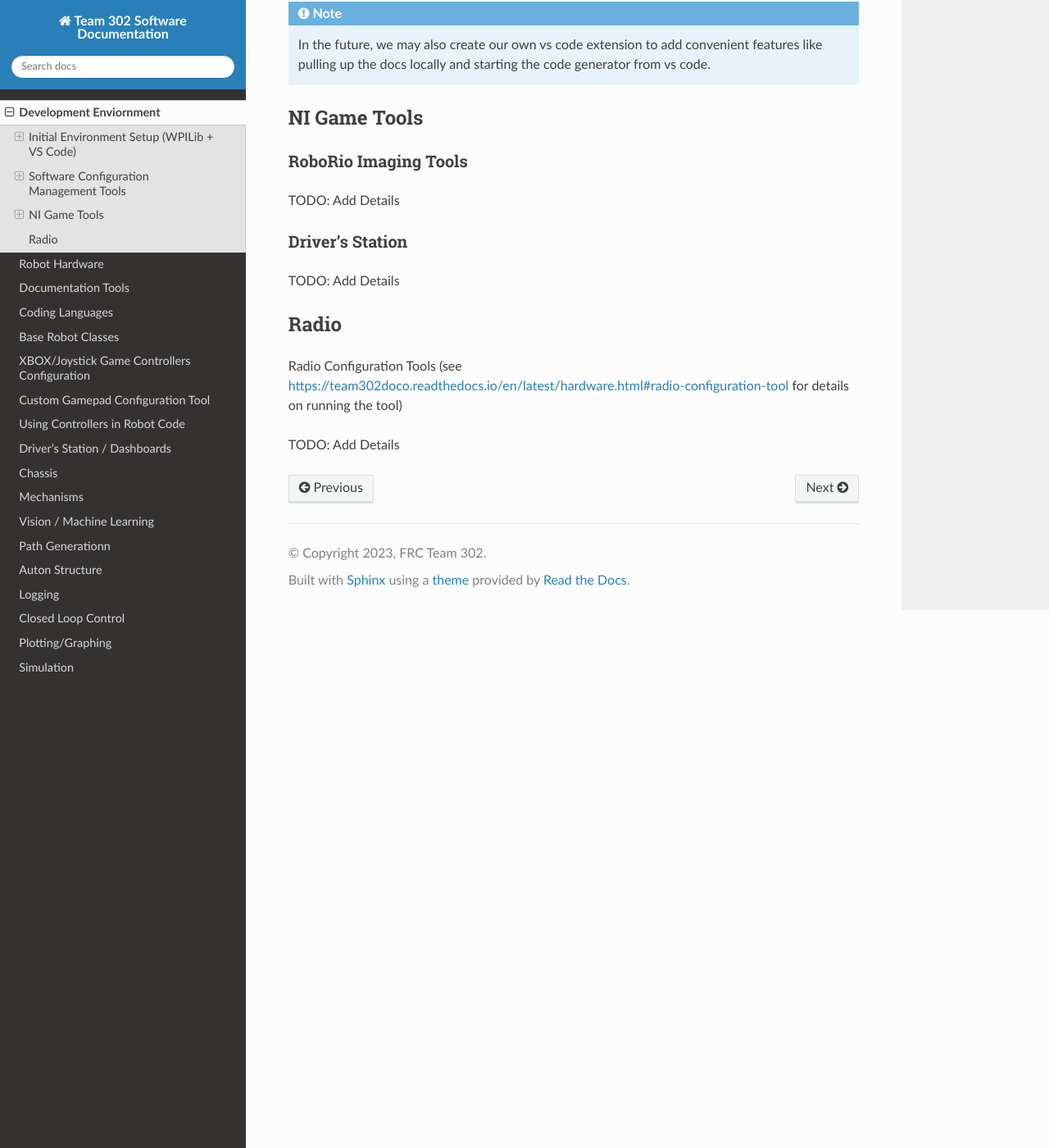
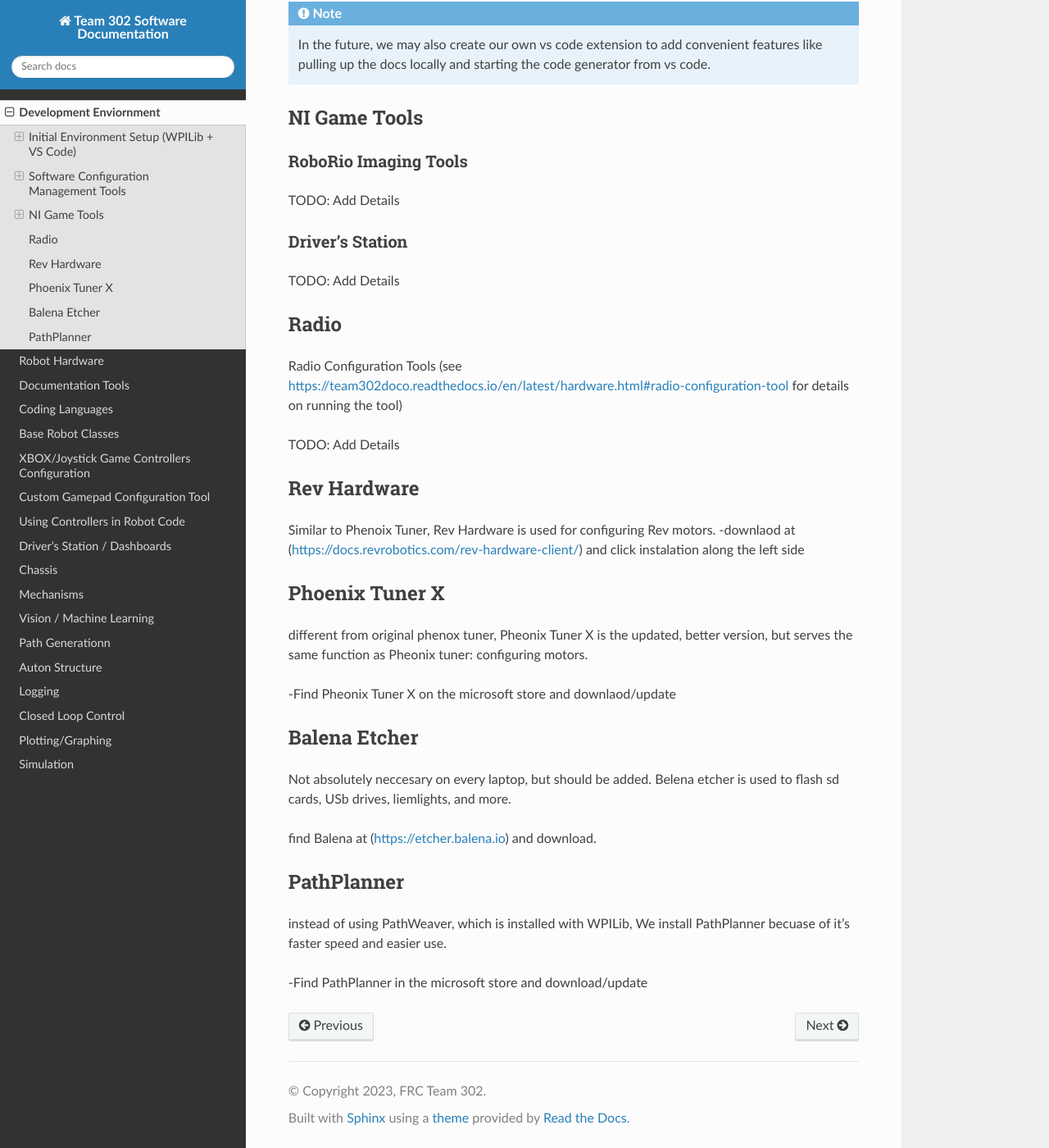
Before and after one commit to Team302/Team302Doco, a Sphinx documentation site: the page built from docs/devenv.rst, in a window 1280 px wide and 1400 px high, scrolled down 2684 px. Shown: the whole window at 82% size. Built offline with Sphinx 7.4.7 and the Read the Docs theme 2.0.0, drawn with Linux system fonts in a browser that asks for light colours; some of the changed text lies outside the part shown.

Commit message:
Update devenv.rst

```diff
--- a/docs/devenv.rst
+++ b/docs/devenv.rst
@@ -10,7 +10,7 @@
 
 These steps will install:
 
-* WPI Tools such as SmartDashboard, Shuffleboard and Glass (all dashboards), PathWeaver (autonomous path planning) and SysID (robot characterization).
+* WPI Tools such as SmartDashboard, Shuffleboard and Glass (all dashboards), PathWeaver (Use Path and SysID (robot characterization).
 * `VS Code <https://code.visualstudio.com/>`_ - A development environment to write robot code.
 * The WPILib extension for VS Code which provides features for us to build and deploy robot code to the robot.
 
@@ -68,8 +68,10 @@
 GitHub / Github Desktop
 --------------------------
 
-GitHub is a website where our code is stored using a tool called Git.  Additionally, we manage our tasks and ToDo's using a Kanban board.  Our main GitHub page can be found at: https://github.com/orgs/Team302/repositories.
-GitHub Desktop is a desktop program that interacts with GitHub to make it easier to commit code changes.  This is the most commonly used tool to manage our commits and changes locally.  It can be found here: https://desktop.github.com/.
+GitHub is a website where our code is stored using a tool called Git.  Additionally, we manage our tasks and ToDo's using a Kanban board.
+-Our main GitHub page can be found at: https://github.com/orgs/Team302/repositories.
+GitHub Desktop is a desktop program that interacts with GitHub to make it easier to commit code changes.  This is the most commonly used tool to manage our commits and changes locally.
+-It can be found here: https://desktop.github.com/.
 
 GitKraken
 ---------
@@ -104,6 +106,9 @@
 
 
 
+
+
+
 Radio
 ===================================
 
@@ -111,3 +116,30 @@
 Radio Configuration Tools (see https://team302doco.readthedocs.io/en/latest/hardware.html#radio-configuration-tool for details on running the tool)
 
 TODO:  Add Details
+
+
+Rev Hardware
+===================================
+Similar to Phenoix Tuner, Rev Hardware is used for configuring Rev motors.
+-downlaod at (https://docs.revrobotics.com/rev-hardware-client/) and click instalation along the left side
+
+
+Phoenix Tuner X
+===================================
+different from original phenox tuner, Pheonix Tuner X is the updated, better version, but serves the same function as Pheonix tuner: configuring motors.
+
+-Find Pheonix Tuner X on the microsoft store and downlaod/update
+
+
+Balena Etcher
+===================================
+Not absolutely neccesary on every laptop, but should be added. Belena etcher is used to flash sd cards, USb drives, liemlights, and more.
+
+find Balena at (https://etcher.balena.io) and download.
+
+
+PathPlanner
+===================================
+instead of using PathWeaver, which is installed with WPILib, We install PathPlanner becuase of it's faster speed and easier use.
+
+-Find PathPlanner in the microsoft store and download/update
```
